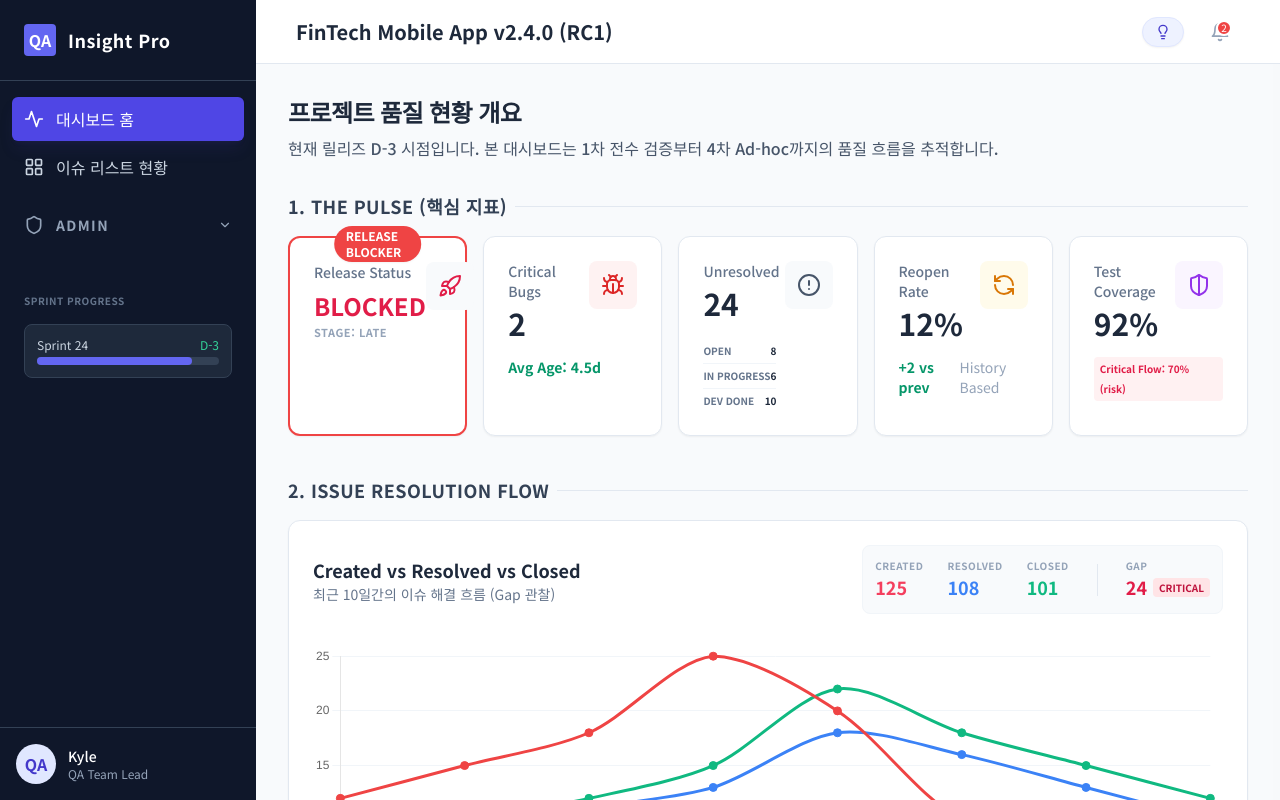
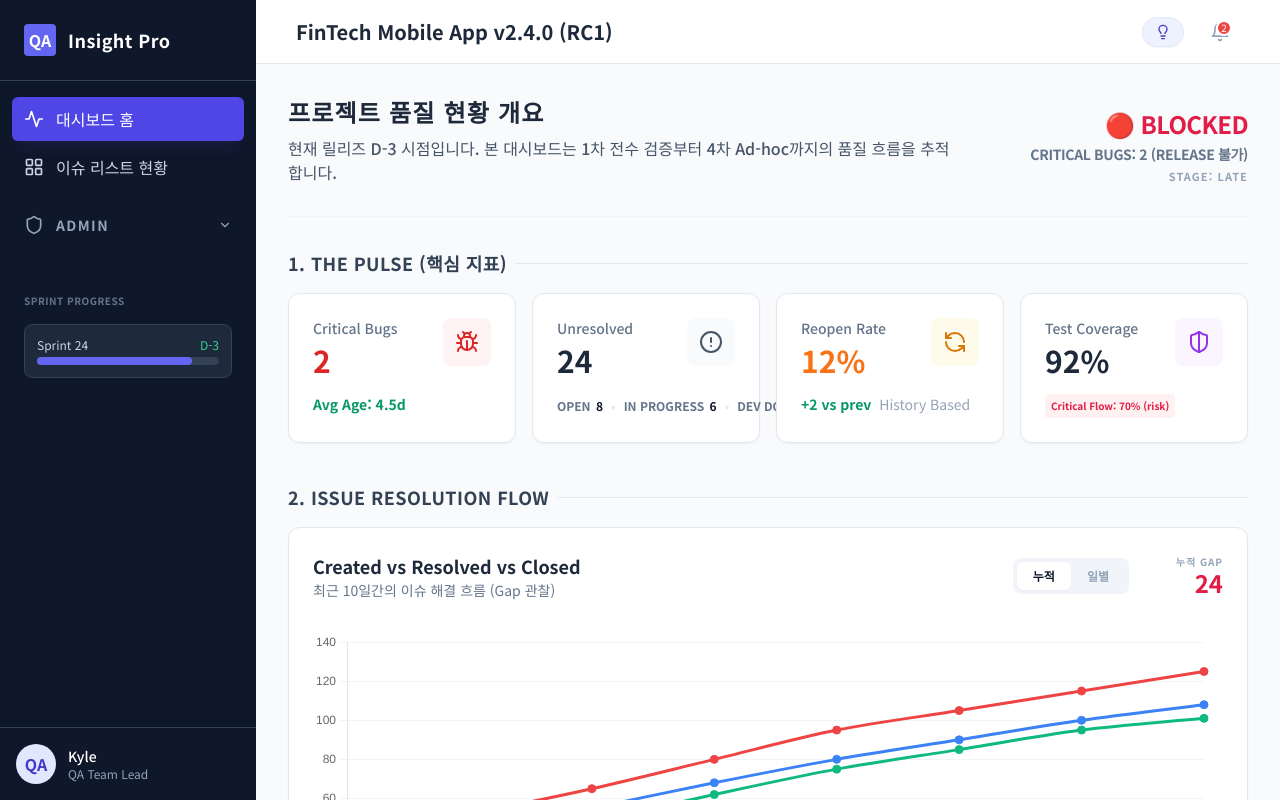
Before and after one commit to kyle-0414/issue-management-tool, a React (Create React App) app: page / in a window 1280 px wide. Built offline with nearby package versions, Linux system fonts and the light colour scheme.

Commit message:
feat: Implement dynamic release status calculation and add cumulative/daily view toggle for trend charts.

```diff
--- a/src/components/charts/TrendChart.jsx
+++ b/src/components/charts/TrendChart.jsx
@@ -22,7 +22,7 @@ ChartJS.register(
   Legend
 );
 
-const TrendChart = () => {
+const TrendChart = ({ viewMode = 'cumulative' }) => {
   const options = {
     responsive: true,
     maintainAspectRatio: false,
@@ -34,7 +34,7 @@ const TrendChart = () => {
           boxWidth: 12,
           boxHeight: 12,
           padding: 16,
-          font: { size: 12 },
+          font: { size: 12, weight: 'bold' },
         },
       },
       tooltip: {
@@ -53,12 +53,14 @@ const TrendChart = () => {
     },
   };
 
-  const data = {
-    labels: ['D-10', 'D-9', 'D-8', 'D-7', 'D-6', 'D-5', 'D-4', 'D-3'],
+  // 보기 방식에 따른 데이터셋 구성
+  const chartData = {
+    cumulative: {
+      labels: ['D-7', 'D-6', 'D-5', 'D-4', 'D-3', 'D-2', 'D-1', 'Today'],
       datasets: [
         {
-        label: 'Created',
-        data: [12, 15, 18, 25, 20, 10, 8, 5],
+          label: 'Created (125)',
+          data: [40, 52, 65, 80, 95, 105, 115, 125],
           borderColor: '#ef4444',
           backgroundColor: '#ef4444',
           tension: 0.3,
@@ -66,8 +68,8 @@ const TrendChart = () => {
           pointHoverRadius: 6,
         },
         {
-        label: 'Dev Resolved',
-        data: [6, 8, 11, 13, 18, 16, 13, 10],
+          label: 'Resolved (108)',
+          data: [30, 42, 55, 68, 80, 90, 100, 108],
           borderColor: '#3b82f6',
           backgroundColor: '#3b82f6',
           tension: 0.3,
@@ -75,8 +77,8 @@ const TrendChart = () => {
           pointHoverRadius: 6,
         },
         {
-        label: 'QA Closed',
-        data: [8, 10, 12, 15, 22, 18, 15, 12],
+          label: 'Closed (101)',
+          data: [25, 35, 48, 62, 75, 85, 95, 101],
           borderColor: '#10b981',
           backgroundColor: '#10b981',
           tension: 0.3,
@@ -84,9 +86,42 @@ const TrendChart = () => {
           pointHoverRadius: 6,
         },
       ],
+    },
+    daily: {
+      labels: ['D-7', 'D-6', 'D-5', 'D-4', 'D-3', 'D-2', 'D-1', 'Today'],
+      datasets: [
+        {
+          label: 'Created (12)',
+          data: [15, 18, 25, 20, 10, 8, 15, 12],
+          borderColor: '#ef4444',
+          backgroundColor: '#ef4444',
+          tension: 0.3,
+          pointRadius: 4,
+          pointHoverRadius: 6,
+        },
+        {
+          label: 'Resolved (10)',
+          data: [10, 13, 18, 16, 13, 10, 12, 10],
+          borderColor: '#3b82f6',
+          backgroundColor: '#3b82f6',
+          tension: 0.3,
+          pointRadius: 4,
+          pointHoverRadius: 6,
+        },
+        {
+          label: 'Closed (8)',
+          data: [8, 12, 22, 18, 15, 8, 10, 8],
+          borderColor: '#10b981',
+          backgroundColor: '#10b981',
+          tension: 0.3,
+          pointRadius: 4,
+          pointHoverRadius: 6,
+        },
+      ],
+    },
   };
 
-  return <Line options={options} data={data} />;
+  return <Line options={options} data={chartData[viewMode]} />;
 };
 
 export default TrendChart;
--- a/src/components/dashboard/Dashboard.jsx
+++ b/src/components/dashboard/Dashboard.jsx
@@ -1,20 +1,72 @@
 import React from 'react';
+import { Rocket } from 'lucide-react';
 import PulseSection from './PulseSection';
 import TrendStatusSection from './TrendStatusSection';
 import QualityInsightsSection from './QualityInsightsSection';
 import CycleTrendSection from './CycleTrendSection';
 
 const Dashboard = ({ showInsights, comments }) => {
+  // 1. 핵심 지표 데이터 정의 (근거 데이터)
+  const metrics = {
+    criticalBugs: 2,
+    unresolved: 24,
+    reopenRate: 12, // % 단위
+    coverage: 92     // % 단위
+  };
+
+  // 2. Release Status 자동 판단 로직
+  const getReleaseStatus = () => {
+    if (metrics.criticalBugs >= 1 || metrics.unresolved >= 20 || metrics.reopenRate >= 10) {
+      return {
+        label: '🔴 BLOCKED',
+        reason: `Critical Bugs: ${metrics.criticalBugs} (release 불가)`,
+        color: 'text-rose-600'
+      };
+    }
+    if (metrics.unresolved >= 10 || metrics.reopenRate >= 5) {
+      return {
+        label: '🟠 AT RISK',
+        reason: `Unresolved Issues: ${metrics.unresolved}`,
+        color: 'text-amber-600'
+      };
+    }
+    if (metrics.criticalBugs === 0 && metrics.unresolved < 10 && metrics.reopenRate < 5 && metrics.coverage >= 90) {
+      return {
+        label: '🟢 READY',
+        reason: '모든 품질 지표 충족',
+        color: 'text-emerald-600'
+      };
+    }
+    return { label: '⚪️ PENDING', reason: '실시간 데이터 분석 중', color: 'text-slate-400' };
+  };
+
+  const status = getReleaseStatus();
+
   return (
     <div className="max-w-7xl mx-auto">
-      <div className="mb-8">
-        <h2 className="text-2xl font-bold text-slate-800 mb-2 uppercase tracking-tight">프로젝트 품질 현황 개요</h2>
-        <p className="text-slate-600 font-medium">
-          현재 릴리즈 D-3 시점입니다. 본 대시보드는 1차 전수 검증부터 4차 Ad-hoc까지의 품질 흐름을 추적합니다.
-        </p>
+      <div className="mb-8 flex flex-col md:flex-row justify-between items-start md:items-end gap-4 border-b border-slate-100 pb-8">
+        <div>
+          <h2 className="text-2xl font-bold text-slate-800 mb-2 uppercase tracking-tight tracking-wider">프로젝트 품질 현황 개요</h2>
+          <p className="text-slate-600 font-medium max-w-2xl">
+            현재 릴리즈 D-3 시점입니다. 본 대시보드는 1차 전수 검증부터 4차 Ad-hoc까지의 품질 흐름을 추적합니다.
+          </p>
+        </div>
+
+        {/* [Header 우측] Release Status - 텍스트 중심 구조 (카드 형태 금지) */}
+        <div className="flex flex-col items-end text-right">
+          <span className={`text-2xl font-black ${status.color} tracking-tight mb-1`}>
+            {status.label}
+          </span>
+          <span className="text-sm font-bold text-slate-500 uppercase tracking-tight">
+            {status.reason}
+          </span>
+          <span className="text-[11px] font-bold text-slate-400 mt-1 uppercase tracking-widest">
+            Stage: LATE
+          </span>
+        </div>
       </div>
 
-      <PulseSection showInsights={showInsights} comments={comments} />
+      <PulseSection showInsights={showInsights} comments={comments} metrics={metrics} />
       <TrendStatusSection showInsights={showInsights} comments={comments} />
       <QualityInsightsSection showInsights={showInsights} comments={comments} />
       <CycleTrendSection showInsights={showInsights} comments={comments} />
--- a/src/components/dashboard/PulseSection.jsx
+++ b/src/components/dashboard/PulseSection.jsx
@@ -1,8 +1,8 @@
 import React from 'react';
-import { Rocket, Bug, AlertCircle, RefreshCcw, ShieldHalf } from 'lucide-react';
+import { Bug, AlertCircle, RefreshCcw, ShieldHalf } from 'lucide-react';
 import KPICard from '../ui/KPICard';
 
-const PulseSection = ({ showInsights, comments }) => {
+const PulseSection = ({ showInsights, comments, metrics }) => {
   return (
     <section id="section-pulse" className="mb-10">
       <div className="flex items-center gap-2 mb-4">
@@ -10,44 +10,31 @@ const PulseSection = ({ showInsights, comments }) => {
         <div className="h-px flex-1 bg-slate-200"></div>
       </div>
 
-      <div className="grid grid-cols-1 md:grid-cols-2 lg:grid-cols-5 gap-4">
-        {/* [1] Release Status */}
-        <KPICard
-          title="Release Status"
-          value={
-            <div className="flex flex-col">
-              <span className="text-2xl font-black text-rose-600">BLOCKED</span>
-              <span className="text-[11px] font-bold text-slate-400 mt-0.5 uppercase tracking-wider">Stage: LATE</span>
-            </div>
-          }
-          icon={Rocket}
-          colorClass="bg-slate-50 text-rose-600"
-          highlight={true}
-          insight={comments?.action}
-          showInsights={showInsights}
-        />
-
-        {/* [2] Critical Bugs */}
+      <div className="grid grid-cols-1 md:grid-cols-2 lg:grid-cols-4 gap-4 items-stretch">
+        {/* [1] Critical Bugs */}
         <KPICard
           title="Critical Bugs"
-          value="2"
+          value={metrics.criticalBugs}
           subValue="Avg Age: 4.5d"
           subText=""
           icon={Bug}
           colorClass="bg-red-50 text-red-600"
+          valueColor="text-red-600"
           insight={comments?.criticalBugs}
           showInsights={showInsights}
         />
 
-        {/* [3] Unresolved */}
+        {/* [2] Unresolved */}
         <KPICard
           title="Unresolved"
-          value="24"
+          value={metrics.unresolved}
           subValue={
-            <div className="flex flex-col gap-0.5 text-[10px] font-bold text-slate-500 mt-1 uppercase">
-              <span className="flex justify-between border-b border-slate-100 pb-0.5">Open <span className="text-slate-800">8</span></span>
-              <span className="flex justify-between border-b border-slate-100 pb-0.5">In Progress <span className="text-slate-800">6</span></span>
-              <span className="flex justify-between">Dev Done <span className="text-slate-800">10</span></span>
+            <div className="flex items-center gap-2 text-xs font-bold text-slate-500 mt-1 uppercase">
+              <span className="whitespace-nowrap">Open <span className="font-black text-slate-900 ml-0.5">8</span></span>
+              <span className="text-slate-200">•</span>
+              <span className="whitespace-nowrap">In Progress <span className="font-black text-slate-900 ml-0.5">6</span></span>
+              <span className="text-slate-200">•</span>
+              <span className="whitespace-nowrap">Dev Done <span className="font-black text-slate-900 ml-0.5">10</span></span>
             </div>
           }
           icon={AlertCircle}
@@ -56,22 +43,23 @@ const PulseSection = ({ showInsights, comments }) => {
           showInsights={showInsights}
         />
 
-        {/* [4] Reopen Rate */}
+        {/* [3] Reopen Rate */}
         <KPICard
           title="Reopen Rate"
-          value="12%"
+          value={`${metrics.reopenRate}%`}
           subValue="+2 vs prev"
           subText="History Based"
           icon={RefreshCcw}
           colorClass="bg-amber-50 text-amber-600"
+          valueColor="text-orange-500"
           insight={comments?.fixTime}
           showInsights={showInsights}
         />
 
-        {/* [5] Test Coverage */}
+        {/* [4] Test Coverage */}
         <KPICard
           title="Test Coverage"
-          value="92%"
+          value={`${metrics.coverage}%`}
           subValue={
             <span className="text-rose-600 bg-rose-50 px-1.5 py-0.5 rounded text-[10px]">Critical Flow: 70% (risk)</span>
           }
--- a/src/components/dashboard/TrendStatusSection.jsx
+++ b/src/components/dashboard/TrendStatusSection.jsx
@@ -1,9 +1,11 @@
-import React from 'react';
+import React, { useState } from 'react';
 import { Search } from 'lucide-react';
 import TrendChart from '../charts/TrendChart';
 import StatusChart from '../charts/StatusChart';
 
 const TrendStatusSection = ({ showInsights, comments }) => {
+  const [viewMode, setViewMode] = useState('cumulative');
+
   return (
     <section id="section-charts" className="mb-10">
       <div className="flex items-center gap-2 mb-4">
@@ -18,32 +20,36 @@ const TrendStatusSection = ({ showInsights, comments }) => {
             <p className="text-sm text-slate-500">최근 10일간의 이슈 해결 흐름 (Gap 관찰)</p>
           </div>
 
-          <div className="flex flex-wrap items-center gap-6 bg-slate-50 p-3 rounded-lg border border-slate-100">
-            <div className="flex flex-col">
-              <span className="text-[10px] font-bold text-slate-400 uppercase tracking-wider">Created</span>
-              <span className="text-lg font-black text-rose-500">125</span>
+          <div className="flex items-center gap-6">
+            {/* 보기 방식 전환용 segmented control */}
+            <div className="flex p-1 bg-slate-100 rounded-lg">
+              <button
+                onClick={() => setViewMode('cumulative')}
+                className={`px-4 py-1.5 text-xs font-black rounded-md transition-all ${viewMode === 'cumulative' ? 'bg-white text-slate-900 shadow-sm' : 'text-slate-400 hover:text-slate-600'}`}
+              >
+                누적
+              </button>
+              <button
+                onClick={() => setViewMode('daily')}
+                className={`px-4 py-1.5 text-xs font-black rounded-md transition-all ${viewMode === 'daily' ? 'bg-white text-slate-900 shadow-sm' : 'text-slate-400 hover:text-slate-600'}`}
+              >
+                일별
+              </button>
             </div>
-            <div className="flex flex-col">
-              <span className="text-[10px] font-bold text-slate-400 uppercase tracking-wider">Resolved</span>
-              <span className="text-lg font-black text-blue-500">108</span>
-            </div>
-            <div className="flex flex-col">
-              <span className="text-[10px] font-bold text-slate-400 uppercase tracking-wider">Closed</span>
-              <span className="text-lg font-black text-emerald-500">101</span>
-            </div>
-            <div className="h-8 w-px bg-slate-200 mx-1"></div>
-            <div className="flex flex-col">
-              <span className="text-[10px] font-bold text-slate-400 uppercase tracking-wider">Gap</span>
-              <div className="flex items-center gap-1.5">
-                <span className="text-lg font-black text-rose-600">24</span>
-                <span className="text-[10px] font-bold px-1.5 py-0.5 bg-rose-100 text-rose-700 rounded uppercase">Critical</span>
-              </div>
+
+            <div className="flex flex-col items-end min-w-[70px]">
+              <span className="text-[10px] font-bold text-slate-400 uppercase tracking-widest leading-none mb-1">
+                {viewMode === 'cumulative' ? '누적 Gap' : '당일 Gap'}
+              </span>
+              <span className="text-2xl font-black text-rose-600 leading-none">
+                {viewMode === 'cumulative' ? '24' : '5'}
+              </span>
             </div>
           </div>
         </div>
 
         <div className="h-[350px]">
-          <TrendChart />
+          <TrendChart viewMode={viewMode} />
         </div>
 
         {showInsights && (
--- a/src/components/ui/KPICard.jsx
+++ b/src/components/ui/KPICard.jsx
@@ -1,21 +1,16 @@
 import React from 'react';
 import { Quote } from 'lucide-react';
 
-const KPICard = ({ title, value, subValue, subText, icon: Icon, colorClass, highlight, insight, showInsights }) => {
+const KPICard = ({ title, value, subValue, subText, icon: Icon, colorClass, highlight, insight, showInsights, valueColor }) => {
   return (
     <div className={`bg-white p-6 rounded-xl border shadow-sm relative group transition-all duration-300 card-hover ${highlight ? 'border-2 border-red-500' : 'border-slate-200'}`}>
-      {/* 하이라이트 배지 (예: RELEASE BLOCKER) */}
-      {highlight && (
-        <div className="absolute -top-3 left-1/2 transform -translate-x-1/2 bg-red-500 text-white px-3 py-0.5 rounded-full text-xs font-bold shadow-sm">
-          RELEASE BLOCKER
-        </div>
-      )}
+      {/* 하이라이트 배지 제거됨 */}
 
       <div className="flex justify-between items-start mb-4">
         <div>
           <p className="text-sm font-medium text-slate-500">{title}</p>
           {typeof value === 'string' || typeof value === 'number' ? (
-            <h4 className={`text-3xl font-bold mt-1 ${highlight ? 'text-red-600' : 'text-slate-800'}`}>{value}</h4>
+            <h4 className={`text-3xl font-bold mt-1 ${valueColor ? valueColor : (highlight ? 'text-red-600' : 'text-slate-800')}`}>{value}</h4>
           ) : (
             <div className="mt-2">{value}</div>
           )}
```
Also changed, not shown: src/components/dashboard/QualityInsightsSection.jsx (+51 -66 lines). Lines whose indentation alone changed are shown as unchanged.
